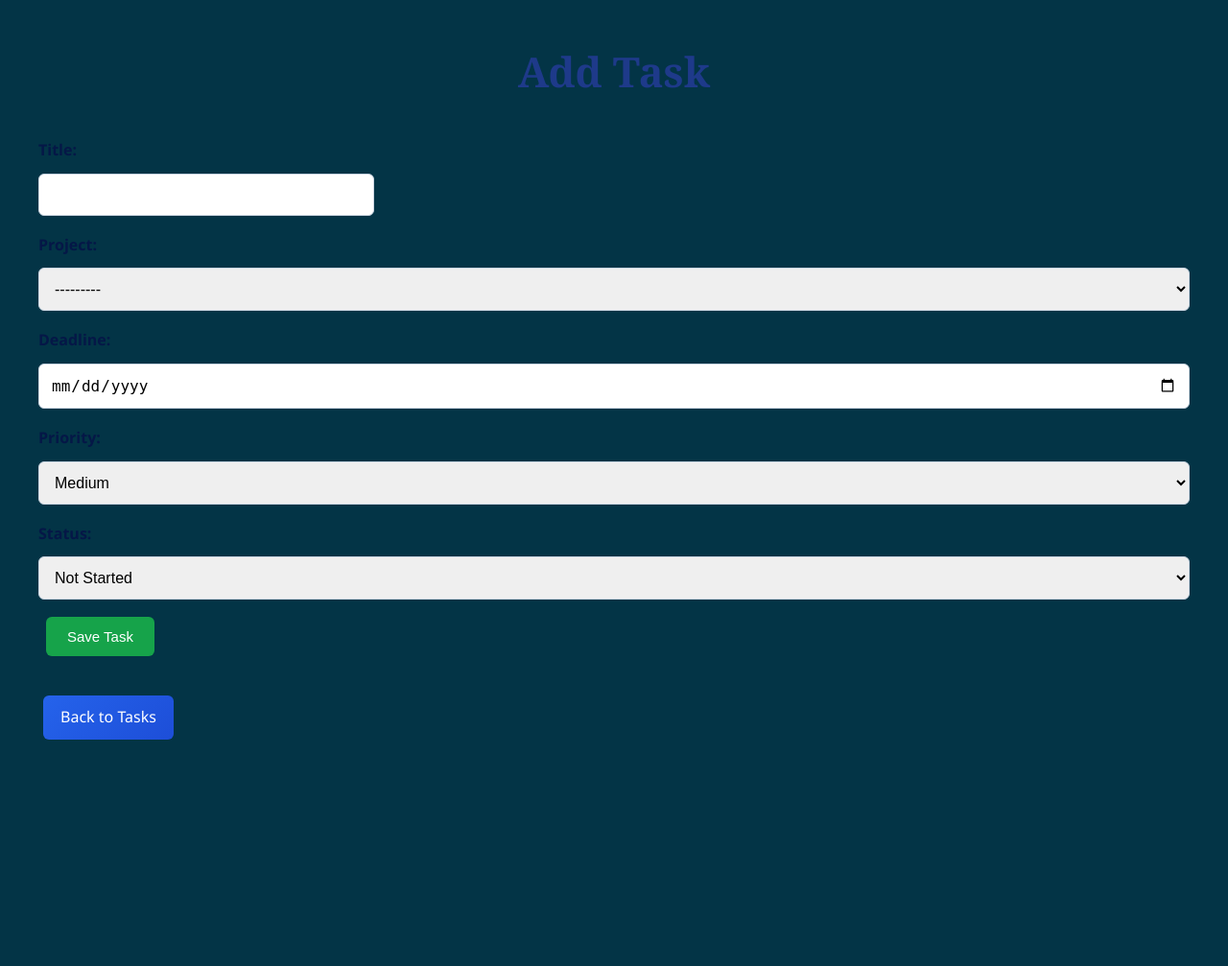
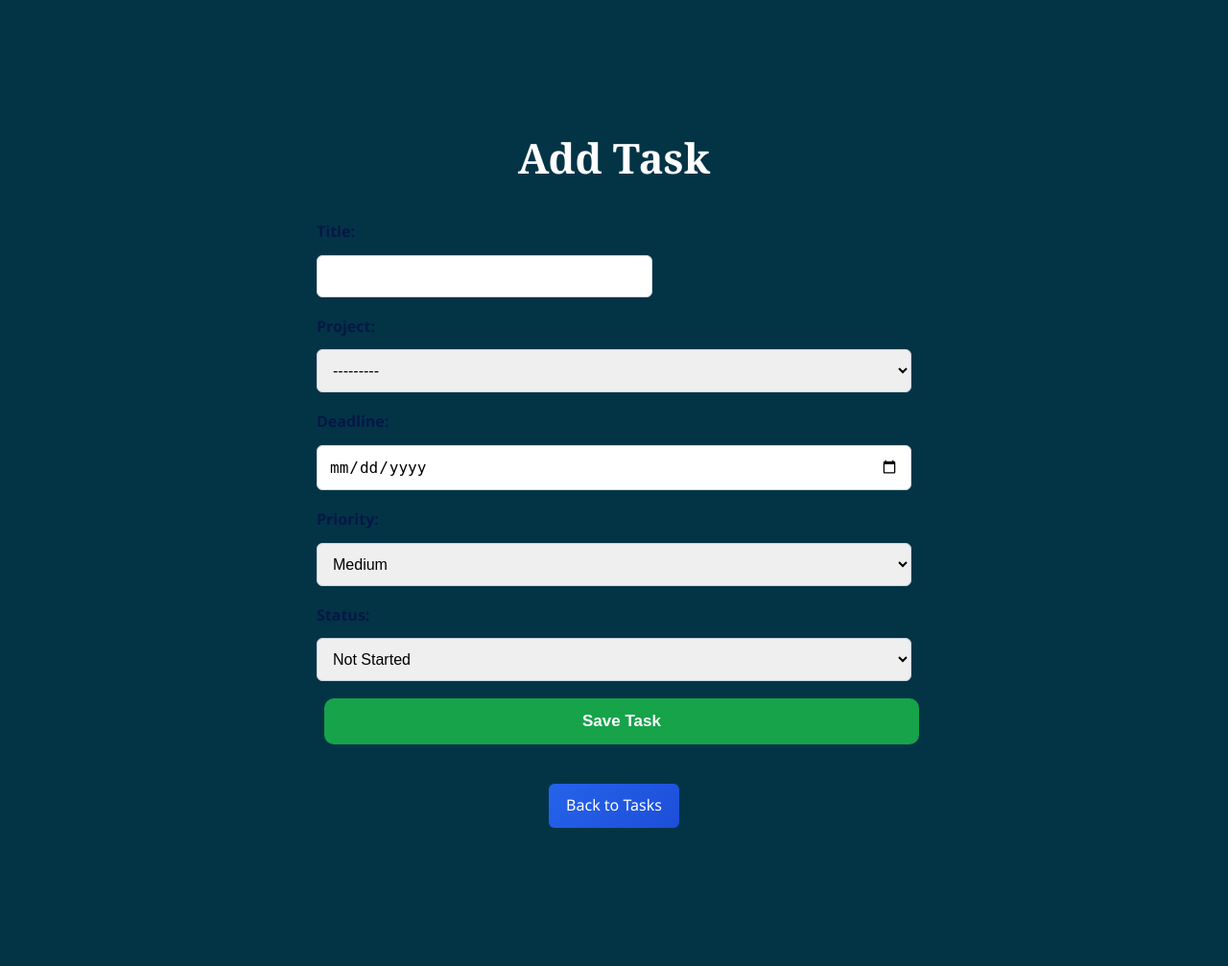
Before and after one commit to remzyayo/ALX_CapstoneProject, a Django app: page /add/ in a window 1280 px wide. Shown: the whole page at 96% size. Before the commit the page ends 771 px from the top, so only its background shows below. Run offline with Django 5.2, Linux system fonts and the light colour scheme; a user stored in the database is signed in; data that the repository does not hold is empty.

Commit message:
CSS Update

```diff
--- a/expenses/static/expenses/css/style.css
+++ b/expenses/static/expenses/css/style.css
@@ -20,7 +20,7 @@ body {
 h1 {
     font-family: Georgia, serif;
     text-align: center;
-    color: #1e3a8a;
+    color: #ffffff;
     font-size: 2.7rem;
     margin-bottom: 35px;
 }
@@ -594,3 +594,17 @@ textarea:focus {
         width:100%;
     }
 }
+
+/* Add Task & Add Project Pages */
+
+.form-container{
+    max-width:700px;
+    margin:50px auto;
+    padding:40px;
+}
+
+.form-container h1{
+    color:#ffffff;
+    text-align:center;
+    margin-bottom:30px;
+}
--- a/expenses/templates/expenses/task_form.html
+++ b/expenses/templates/expenses/task_form.html
@@ -1,7 +1,6 @@
 {% load static %}
 
 <!DOCTYPE html>
-
 <html>
 
 <head>
@@ -14,6 +13,8 @@
 
 <body>
 
+<div class="form-container">
+
     <h1>Add Task</h1>
 
     <form method="POST">
@@ -22,13 +23,13 @@
 
         {{ form.as_p }}
 
-    <button type="submit">
+        <button type="submit" class="login-btn">
             Save Task
         </button>
 
     </form>
 
-<p>
+    <p style="text-align:center; margin-top:20px;">
 
         <a href="{% url 'task_list' %}">
             Back to Tasks
@@ -36,6 +37,8 @@ Back to Tasks
 
     </p>
 
+</div>
+
 </body>
 
 </html>
```
Lines whose indentation alone changed are shown as unchanged.
